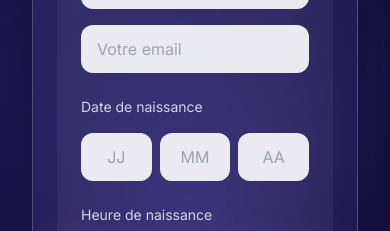
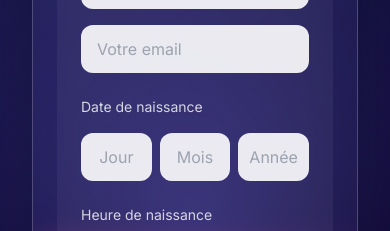
Before and after one commit to arnaudcrestey/astero-minisites, a Next.js app: page /result in a window 390 px wide. Shown: the part 1440-1671 px from the top of the page. Built offline with nearby package versions, Linux system fonts and the light colour scheme; no server answers.

Commit message:
Update ResultClient.tsx

```diff
--- a/components/ResultClient.tsx
+++ b/components/ResultClient.tsx
@@ -4,7 +4,6 @@ import RadarLove from "@/components/RadarLove";
 import { ShareButtons } from "@/components/ShareButtons";
 import { useSearchParams, useRouter } from "next/navigation";
 import { useEffect, useState } from "react";
-
 
 export function ResultClient() {
   const params = useSearchParams();
@@ -64,8 +63,18 @@ export function ResultClient() {
   async function handleSubmit(e: React.FormEvent<HTMLFormElement>) {
     e.preventDefault();
 
-    if (!firstName.trim() || !email.trim()) {
-      alert("Merci de remplir les champs obligatoires.");
+    const isFormIncomplete =
+      !firstName.trim() ||
+      !email.trim() ||
+      !birthDay.trim() ||
+      !birthMonth.trim() ||
+      !birthYear.trim() ||
+      !birthHour.trim() ||
+      !birthMinute.trim() ||
+      !birthPlace.trim();
+
+    if (isFormIncomplete) {
+      alert("Merci de remplir tous les champs obligatoires.");
       return;
     }
 
@@ -233,37 +242,40 @@ export function ResultClient() {
               <input
                 type="text"
                 inputMode="numeric"
-    placeholder={typeof window !== "undefined" && window.innerWidth < 640 ? "JJ" : "Jour"}
+                placeholder="Jour"
                 maxLength={2}
                 value={birthDay}
                 onChange={(e) =>
                   setBirthDay(e.target.value.replace(/\D/g, "").slice(0, 2))
                 }
-    className="w-full rounded-xl bg-white/90 px-2 sm:px-4 py-3 text-center text-black placeholder:text-gray-400"
+                required
+                className="w-full rounded-xl bg-white/90 px-2 py-3 text-center text-black placeholder:text-gray-400 sm:px-4"
               />
 
               <input
                 type="text"
                 inputMode="numeric"
-    placeholder={typeof window !== "undefined" && window.innerWidth < 640 ? "MM" : "Mois"}
+                placeholder="Mois"
                 maxLength={2}
                 value={birthMonth}
                 onChange={(e) =>
                   setBirthMonth(e.target.value.replace(/\D/g, "").slice(0, 2))
                 }
-    className="w-full rounded-xl bg-white/90 px-2 sm:px-4 py-3 text-center text-black placeholder:text-gray-400"
+                required
+                className="w-full rounded-xl bg-white/90 px-2 py-3 text-center text-black placeholder:text-gray-400 sm:px-4"
               />
 
               <input
                 type="text"
                 inputMode="numeric"
-    placeholder={typeof window !== "undefined" && window.innerWidth < 640 ? "AA" : "Année"}
+                placeholder="Année"
                 maxLength={4}
                 value={birthYear}
                 onChange={(e) =>
                   setBirthYear(e.target.value.replace(/\D/g, "").slice(0, 4))
                 }
-    className="w-full rounded-xl bg-white/90 px-2 sm:px-4 py-3 text-center text-black placeholder:text-gray-400"
+                required
+                className="w-full rounded-xl bg-white/90 px-2 py-3 text-center text-black placeholder:text-gray-400 sm:px-4"
               />
             </div>
 
@@ -281,6 +293,7 @@ export function ResultClient() {
                 onChange={(e) =>
                   setBirthHour(e.target.value.replace(/\D/g, "").slice(0, 2))
                 }
+                required
                 className="w-full rounded-xl bg-white/90 px-4 py-3 text-center text-black placeholder:text-gray-400"
               />
 
@@ -293,6 +306,7 @@ export function ResultClient() {
                 onChange={(e) =>
                   setBirthMinute(e.target.value.replace(/\D/g, "").slice(0, 2))
                 }
+                required
                 className="w-full rounded-xl bg-white/90 px-4 py-3 text-center text-black placeholder:text-gray-400"
               />
             </div>
@@ -302,6 +316,7 @@ export function ResultClient() {
               placeholder="Ville de naissance"
               value={birthPlace}
               onChange={(e) => setBirthPlace(e.target.value)}
+              required
               className="w-full rounded-xl bg-white/90 px-4 py-3 text-black placeholder:text-gray-400"
             />
 
```
Lines whose indentation alone changed are shown as unchanged.
